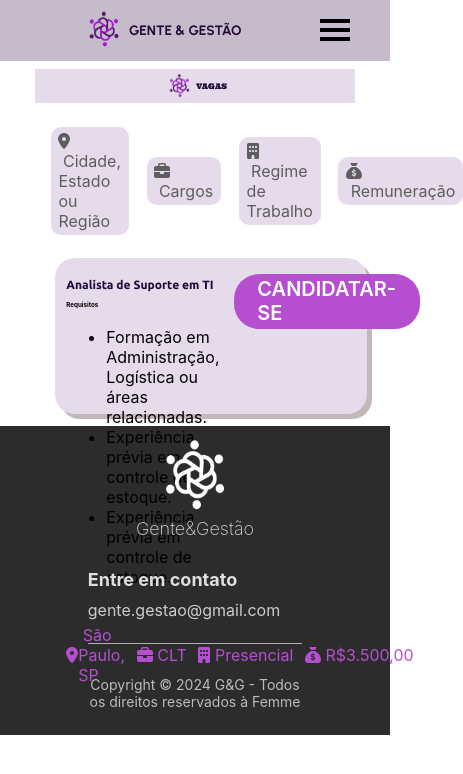
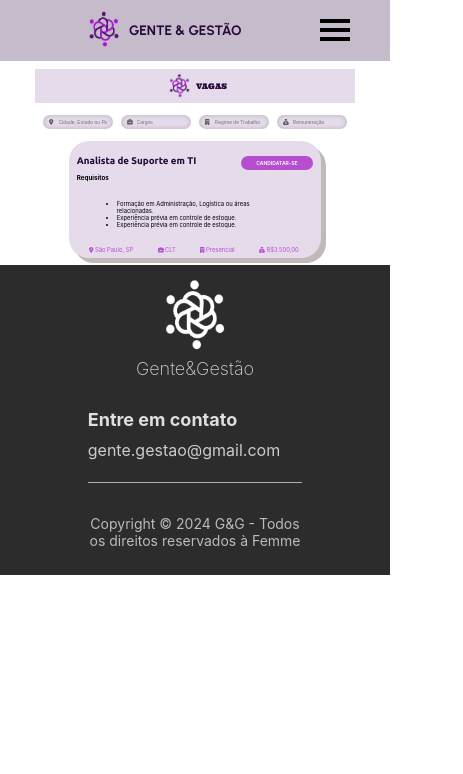
Before and after one commit to myslium/tcc-g-g, a React (Create React App) app: page /vagas in a window 390 px wide. Shown: the top 774 px of the page, 463 px wide, since content can reach past the window. Built offline with nearby package versions, Linux system fonts and the light colour scheme; a web font is replaced by a local one.

Commit message:
falta a api

```diff
--- a/src/pages/vagas/index.jsx
+++ b/src/pages/vagas/index.jsx
@@ -1,56 +1,51 @@
-import React from 'react'
-import './index.scss'
+
+import React from 'react';
+import './index.scss';
 import '@fortawesome/fontawesome-free/js/all.js';
-import Tituloelogo from '../../componentes/tituloelogo'
-import Cabecalho from '../../componentes/cabeçalho'
+import Cabecalho from '../../componentes/cabeçalho';
 import Footer from '../../componentes/footer';
 import TituloMenor from '../../componentes/titulomenor';
 
 export default function Vagas() {
     return (
         <div className='pagina-vagas'>
-
             <Cabecalho
-            titulo1 = 'Início'
+                titulo1='Início'
                 link1='/'
-            titulo2 = 'Sobre G&G'
-            link2 = '/sobre'
-            titulo3 = 'Vagas'
-            link3 = '/vagas'
-            titulo4 = 'Acompanhe o processo'
-            link4 = '/falecomconsultor'
-
+                titulo2='Sobre G&G'
+                link2='/sobre'
+                titulo3='Vagas'
+                link3='/vagas'
+                titulo4='Acompanhe o processo'
+                link4='/falecomconsultor'
             />
 
-            <TituloMenor titulo='Vagas'/>
+            <TituloMenor titulo='Vagas' />
 
-
+            <div className="botooes1">
                 <div className="botooes">
-
-            <div className='bb'>
-
-                   <a className='botaobb' href=""> <i className="fa-solid fa-location-dot"></i>&nbsp;Cidade, Estado ou Região</a>
+                    <div className="input-container">
+                        <i  className="fa-solid fa-location-dot oi"></i>
+                        <input className='botaobb' type="text" placeholder="Cidade, Estado ou Região" />
                     </div>
 
-                <div className='bb'>
-
-                    <a className='botaobb' href=""> <i className="fa-solid fa-briefcase"></i>&nbsp;Cargos</a>
+                    <div className="input-container">
+                        <i className="fa-solid fa-briefcase oi"></i>
+                        <input className='botaobb' type="text" placeholder="Cargos" />
                     </div>
 
-                <div className='bb'>
-
-                   <a className='botaobb' href=""> <i class="fa-solid fa-building"></i>&nbsp;Regime de Trabalho</a>
+                    <div className="input-container">
+                        <i className="fa-solid fa-building oi"></i>
+                        <input className='botaobb' type="text" placeholder="Regime de Trabalho" />
                     </div>
 
-                <div className='bb'>
-
-                   <a className='botaobb' href=""> <i class="fa-solid fa-sack-dollar"></i>&nbsp;Remuneração</a>
+                    <div className="input-container">
+                        <i className="fa-solid fa-sack-dollar oi"></i>
+                        <input className='botaobb' type="text" placeholder="Remuneração" />
                     </div>
-
                 </div>
 
                 <div className="vagas">
-
                     <div className="cartavaga">
                         <div className="textovaga">
                             <h1 className='profissaovaga'>Analista de Suporte em TI</h1>
@@ -62,37 +57,29 @@ export default function Vagas() {
                             </ul>
 
                             <div className='botoazinhos'>
-
                                 <div className='aff'>
-                                <i className="fa-solid fa-location-dot"></i>
-                                &nbsp;São Paulo, SP
+                                    <i className="fa-solid fa-location-dot"></i>&nbsp;São Paulo, SP
                                 </div>
-
                                 <div className='aff'>
                                     <i className="fa-solid fa-briefcase"></i>&nbsp;CLT
                                 </div>
-
                                 <div className='aff'>
                                     <i class="fa-solid fa-building"></i>&nbsp;Presencial
                                 </div>
-
                                 <div className='aff'>
                                     <i class="fa-solid fa-sack-dollar"></i>&nbsp;R$3.500,00
                                 </div>
-
                             </div>
-
                         </div>
 
                         <div className="image">
                             <a className='botaovagaa' href="">Candidatar-se</a>
                         </div>
                     </div>
-
+                </div>
             </div>
 
-            <Footer/>
-
+            <Footer />
         </div>
-    )
+    );
 }
--- a/src/pages/vagas/index.scss
+++ b/src/pages/vagas/index.scss
@@ -1,224 +1,147 @@
-.pagina-vagas{
+.pagina-vagas {
     margin: 0;
     padding: 0;
     box-sizing: border-box;
 
-
-
-    .topo{
-
+    .topo {
         margin-top: 20px;
-
-
-
-
     }
 
-
-    .botooes{
+    .botooes1 {
         display: flex;
-        padding: 5vw 2vw;
-        align-items: center;
-        margin-left: 8vw;
-        gap: 50px;
-
-
-        .bb{
-            color: rgb(94, 94, 94);
-            border-radius: 10px;
-            background-color: #E5DBEB;
-            padding: 1vw 2vw 1vw 2vw;
-            margin: 1vw;
+        flex-direction: column;
         align-items: center;
 
+        .botooes {
+            display: flex;
+            padding: 3vw 2vw;
+            align-items: center;
+            gap: 2vw;
+            width: 78vw;
 
-            .botaobb{
-                text-decoration: none;
+            .input-container {
+                position: relative;
+                width: 100%;
+                display: flex;
+                align-items: center;
+
+                .oi {
+                    position: absolute;
+                    left: 1.5vw;
+                    top: 50%;
+                    transform: translateY(-50%);
                     color: rgb(94, 94, 94);
-                border-radius: 10px;
-                align-items: center;
-                padding: 1vw 0vw 2vw 0vw !important;
-
+                    font-size: 1.5vw;
+                    pointer-events: none;
                 }
 
+                input {
+                    width: 100%;
+                    padding: 1vw 1.5vw 1vw 4vw;
+                    font-size: 1.3vw;
+                    border: none;
+                    outline: none;
+                    background-color: #e5dbeb;
+                    border-radius: 5vw !important;
+                    color: rgb(94, 94, 94);
+                    box-shadow: inset 0 0 5px rgba(0, 0, 0, 0.2);
+                }
+            }
+        }
     }
 
-    }
-
-
-    .vagas{
-
+    .vagas {
         display: flex;
         align-items: center;
         justify-content: center;
 
-
-        .cartavaga{
+        .cartavaga {
             display: flex;
             flex-direction: row;
-            background-color: #E5DBEB;
-            width: 70%;
+            background-color: #e5dbeb;
+            width: 100%;
             height: 30vw;
             border-radius: 20px;
-            margin-bottom:  6vw;
-            box-shadow: 5px 5px  #c2b8b8;
+            margin-bottom: 2vw;
+            box-shadow: 5px 5px #c2b8b8;
 
+            ul {
+                width: 100%;
 
-            .botoazinhos{
-                display: flex;
-                padding: 20px 0px 0px 0px;
-                gap:3vw;
-
-                color: #B54FCF;
-
-
+                li {
+                    font-size: 1.5vw;
+                }
             }
 
-            i{
-                font-size: 1vw;
-                background-color: #B54FCF;
+            .botoazinhos {
+                display: flex;
+                justify-content: space-around;
+                color: #b54fcf;
+                font-size: 1.5vw;
+                flex-wrap: wrap;
+                width: 60vw;
             }
 
+            i {
+                font-size: 2vw;
+                background-color: #b54fcf;
+            }
 
-            .aff{
+            .aff {
                 display: flex;
                 align-items: center;
             }
 
-            .textovaga{
-                padding: 3vw;
+            .textovaga {
+                padding: 2vw;
                 display: flex;
                 flex-direction: column;
                 gap: 0.5vw;
                 width: 40vw;
+                justify-content: space-between;
 
+                .profissaovaga {
+                    font-size: 2.5vw;
+                    font-family: 'Ubuntu', sans-serif;
+                    color: #240a39;
+                }
 
-                .profissaovaga{
-                    font-size:2.5vw;
-                    font-family: 'Ubuntu', sans-serif;
-                    color: #240A39;
-                }
-                h4{
-                    font-size:1.6vw;
+                h4 {
+                    font-size: 1.6vw;
                     margin: 0;
                 }
 
-                a{
-                    color: #B54FCF;
+                a {
+                    color: #b54fcf;
                     text-decoration: none;
                     font-size: 1vw;
                 }
-
-                @media(max-width: 667px) {
-
-                    .profissaovaga{
-                        font-size: 12px;
             }
 
-                    p{
-                        font-size: 8.5px;
-                    }
-                    a{
-                        color: #B54FCF;
-                        text-decoration: none;
-                        font-size: 9px;
-                    }
+            .image {
+                padding-top: 2vw;
+                height: 10vw;
 
-                }
-
-            }
-
-
-            .image{
-                padding-top: 2vw;
-
-                .vagaimg{
+                .vagaimg {
                     width: 30vw;
                     border-radius: 50px;
                     padding: 2vw;
                 }
 
-
-            .botaovagaa{
+                .botaovagaa {
                     display: flex;
-                background-color: #B54FCF;
+                    background-color: #b54fcf;
                     border-radius: 20px;
                     padding: 1vw 4vw;
                     margin-right: 2vw;
                     color: #ffffff;
                     text-decoration: none;
-                margin-top: 2vw ;
-                font-size: 18px;
+                    margin-top: 2vw;
+                    font-size: 1.3vw;
                     text-transform: uppercase;
                     font-weight: 600;
-
-            }
-
-                @media(max-width:768px) {
-                    .botaovagaa{
-                        display: flex;
-                        background-color: #B54FCF;
-                        border-radius: 25px;
-                        padding: 1vw 6vw;
-                        color: #ffffff;
-                        text-decoration: none;
-                        margin-top: 2vw ;
-                        font-size: 20px;
-                    }
-
-                }
-
-            }
-
-
-        }
-
-        @media(max-width: 667px) {
-
-            .cartavaga{
-                display: flex;
-                flex-direction: row;
-                background-color: #E5DBEB;
-                width: 80vw;
-                height: 40vw;
-                border-radius: 20px;
-                margin: 0vw 0vw 3vw 8vw;
-            }
-
                 }
             }
-
-    @media (max-width: 667px) and (max-width: 768px) {
-
-        .botooes{
-            display: flex;
-            padding: 5vw 6vw;
-            align-items: center;
-            margin: 0vw 6vw;
-            gap: 10px;
-
-
-            .bb{
-                color: rgb(94, 94, 94);
-                border-radius: 10px;
-                background-color: #E5DBEB;
-                padding: 1vw 2vw 1vw 2vw;
-                margin: 1vw;
-                align-items: center;
-
-
-                .botaobb{
-                    text-decoration: none;
-                    color: rgb(94, 94, 94);
-                    border-radius: 10px;
-                    align-items: center;
-                    padding: 1vw 0vw 2vw 0vw !important;
-
-                }
-
         }
     }
-
 }
-
-}
```
Lines whose indentation alone changed are shown as unchanged.
